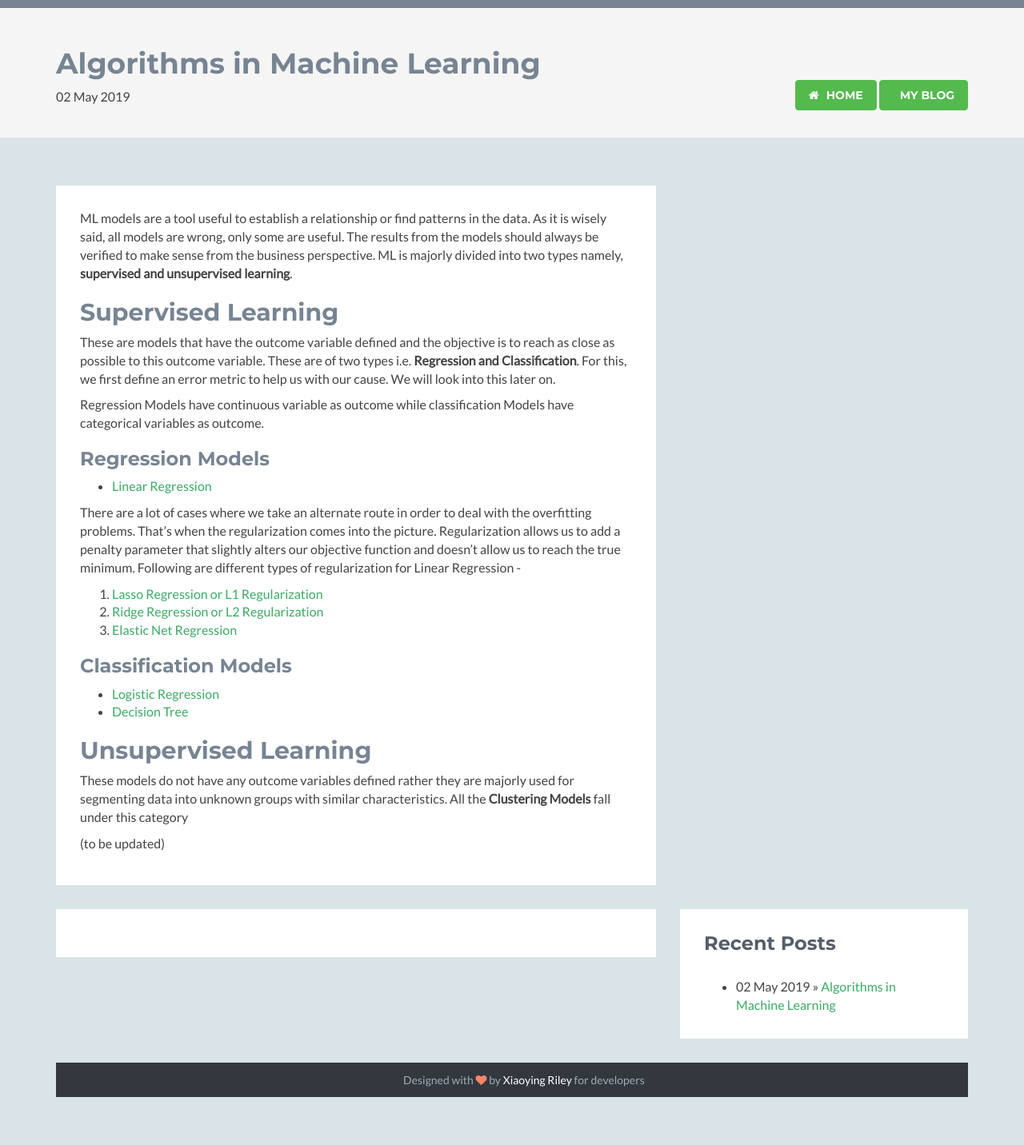
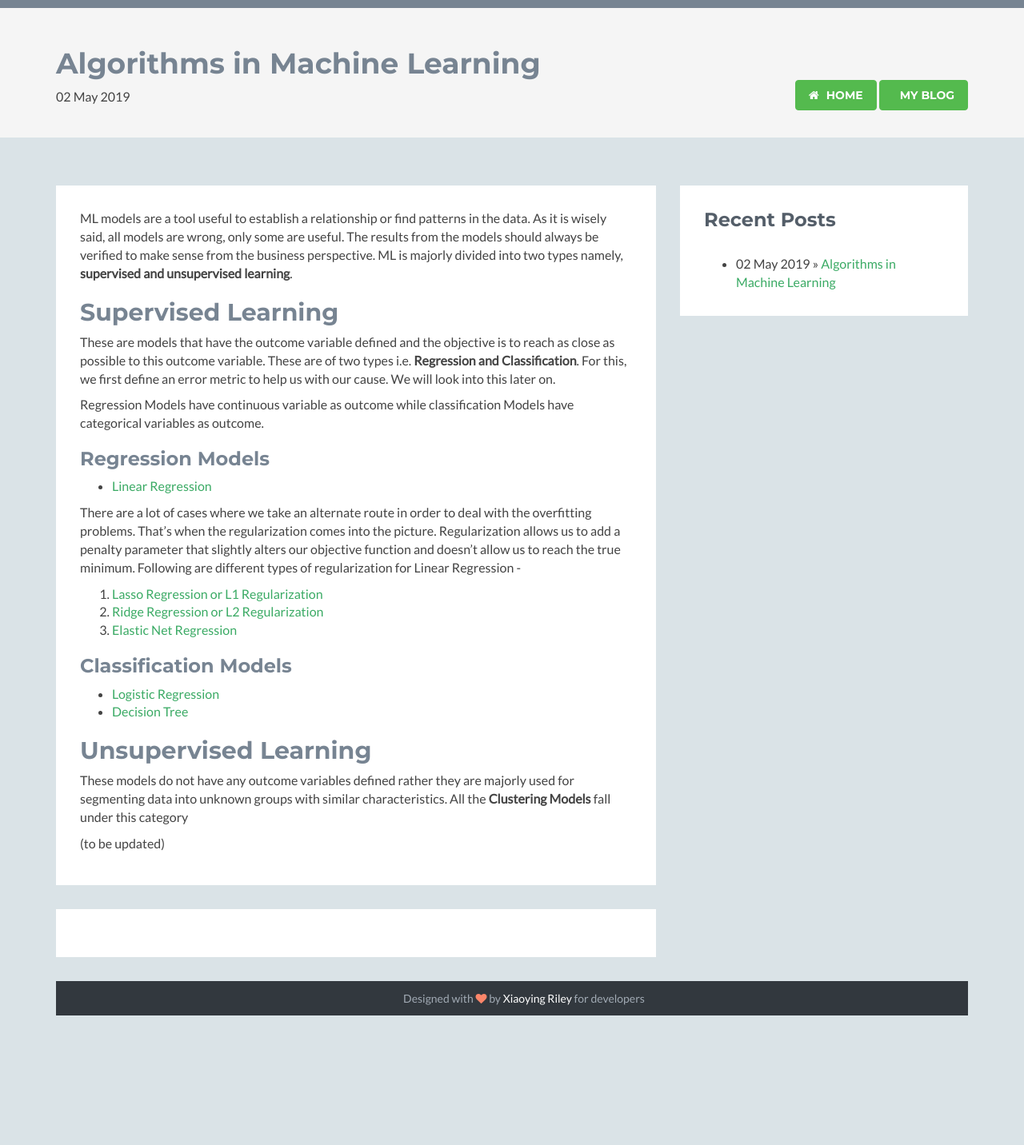
Before and after one commit to abhisheksanghai/abhisheksanghai.github.io, a Jekyll site: the page built from _posts/2019-05-02-algorithms-in-ml.md, in a window 1280 px wide. Shown: the whole page at 80% size. Built offline with Jekyll 4.4.1, drawn with Linux system fonts in a browser that asks for light colours; nearby versions of some CDN libraries; library files that are not in the unit come from our copies; comment, search, counter and statistics services are not loaded; after the commit the page ends 1330 px from its top, so only the background shows below that.

Commit message:
Update post.html
converting 2 primary blocks into 1

```diff
--- a/_layouts/post.html
+++ b/_layouts/post.html
@@ -27,9 +27,7 @@ layout: default
                         </div><!--//content-->
                     </div><!--//section-inner-->
                 </section><!--//section-->
-	    </div><!--//primary-->
 
-	    <div class="primary col-md-8 col-sm-12 col-xs-12">
                 <section class="about section">
                     <div class="section-inner">
                         <div class="content">
```
